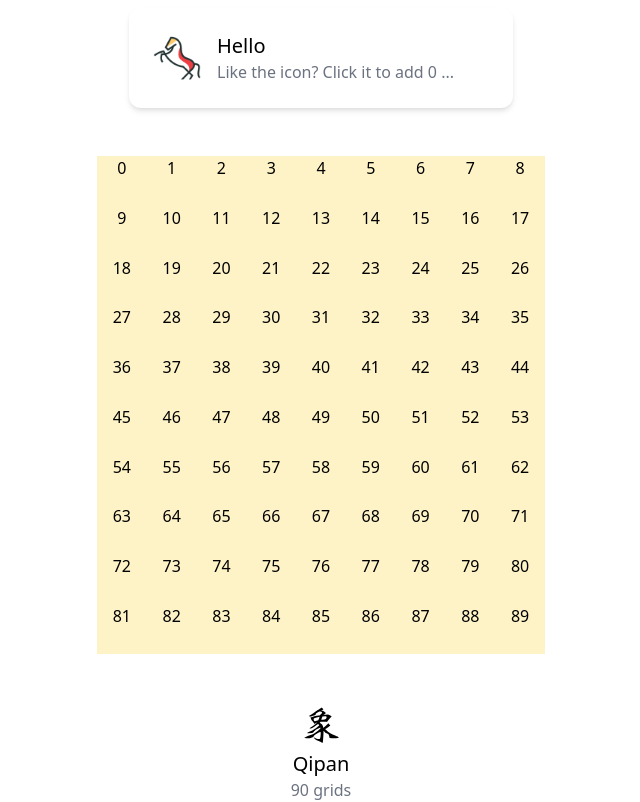
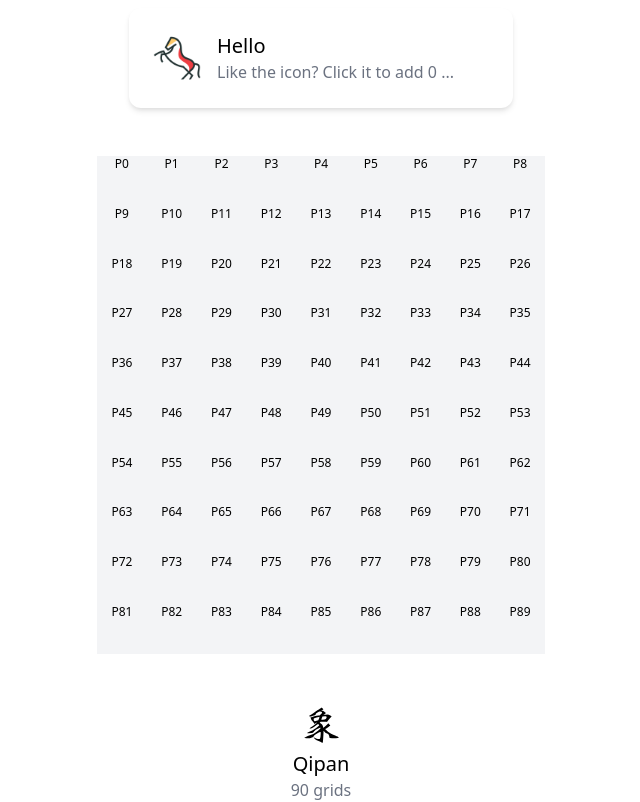
Before and after one commit to horaceho/grids-js, a Vue app: page / in a window 1280 px wide. Shown: the whole page, without its empty margins (319-959 px from the left). Built offline with nearby package versions, Linux system fonts and the light colour scheme.

Commit message:
add grid vue

```diff
--- /dev/null
+++ b/src/components/Grid.vue
@@ -0,0 +1,24 @@
+<template>
+  <div v-if="info.tapped" class="text-xs bg-red-200">
+    {{ info.name }}
+  </div>
+  <div v-else class="text-xs bg-gray-100">
+    {{ info.name }}
+  </div>
+</template>
+
+<script>
+export default {
+  props: {
+    info: {
+      type: Object,
+    },
+  },
+  mounted() {
+    ;
+  },
+  unmounted() {
+    ;
+  },
+};
+</script>
--- a/src/components/Grids.vue
+++ b/src/components/Grids.vue
@@ -2,11 +2,8 @@
   <div class="mt-2 mb-4 max-w-lg mx-auto p-8">
     <div class="grid grid-flow-rows grid-rows-10 grid-cols-9">
       <div v-for="grid of state.grids" :key="grid.index" @click="tap(grid.index)" class="text-center ">
-        <div v-if="grid.tapped" id="square" class="bg-blue-200">
-          <div id="inside">{{ grid.name }}</div>
-        </div>
-        <div v-else id="square" class="bg-yellow-100 ">
-          <div id="inside">{{ grid.name }}</div>
+        <div id="square">
+          <Grid id="inside" :info="grid" />
         </div>
       </div>
     </div>
@@ -30,8 +27,12 @@
 
 <script>
 import { ref, reactive } from "vue";
+import Grid from './Grid.vue';
 
 export default {
+  components: {
+    Grid,
+  },
   props: {
     title: { type: String, default: "Grids" },
     rows: { type: Number, default: 10 },
@@ -49,7 +50,7 @@ export default {
     },
   },
   mounted() {
-    console.log("grids mounted");
+    console.log("grids mounted()");
   },
   unmounted() {
     console.log("grids unmounted()");
@@ -65,7 +66,7 @@ export default {
     for (let i = 0; i < total; i++) {
       state.grids.push({
         index: i,
-        name: i,
+        name: "P" + i,
         tapped: false,
       });
     }
```
Also changed, not shown: src/components/Hello.vue (+2 -8 lines).
